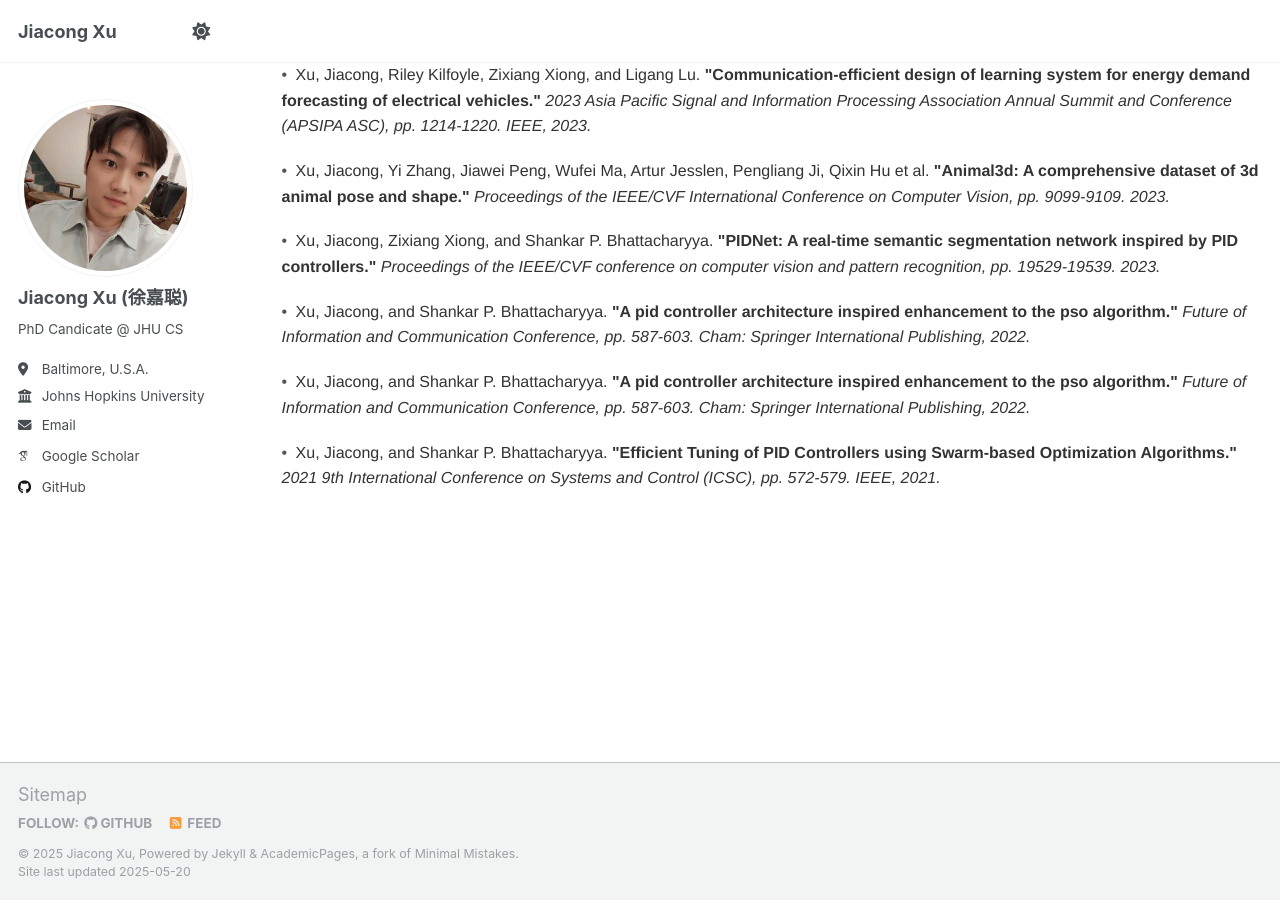
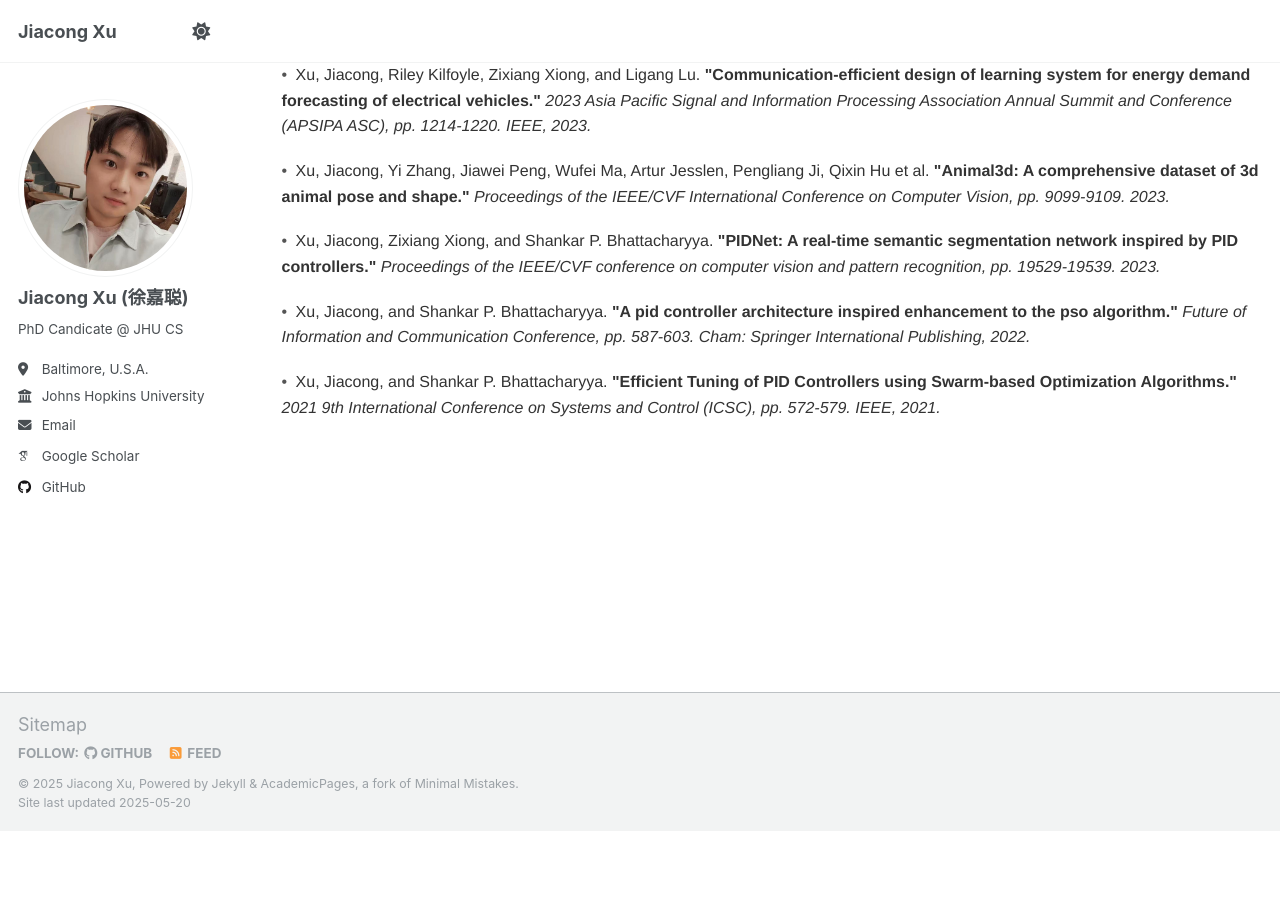
Before and after one commit to XuJiacong/XuJiacong.github.io, a Jekyll site: the page built from _pages/publications.html, in a window 1280 px wide and 900 px high, scrolled down 581 px. Built offline with Jekyll 4.4.1, drawn with Linux system fonts in a browser that asks for light colours; some web fonts are replaced; after the commit the page ends 1411 px from its top, so only the background shows below that.

Commit message:
Update publications.html

```diff
--- a/_pages/publications.html
+++ b/_pages/publications.html
@@ -104,12 +104,6 @@ author_profile: true
 
 <div class="publication">
   <span class="authors">Xu, Jiacong, and Shankar P. Bhattacharyya. </span>
-  <span class="title">"A pid controller architecture inspired enhancement to the pso algorithm." </span>
-  <span class="journal">Future of Information and Communication Conference, pp. 587-603. Cham: Springer International Publishing, 2022.</span>
-</div>
-
-<div class="publication">
-  <span class="authors">Xu, Jiacong, and Shankar P. Bhattacharyya. </span>
   <span class="title">"Efficient Tuning of PID Controllers using Swarm-based Optimization Algorithms." </span>
   <span class="journal">2021 9th International Conference on Systems and Control (ICSC), pp. 572-579. IEEE, 2021.</span>
 </div>
```
